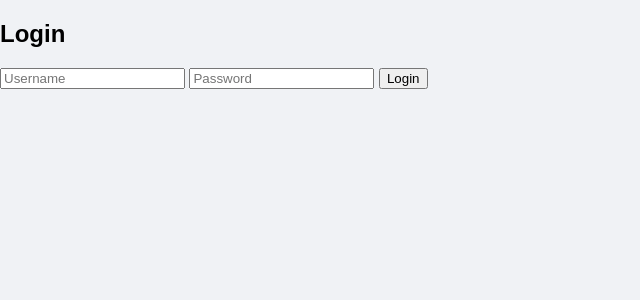
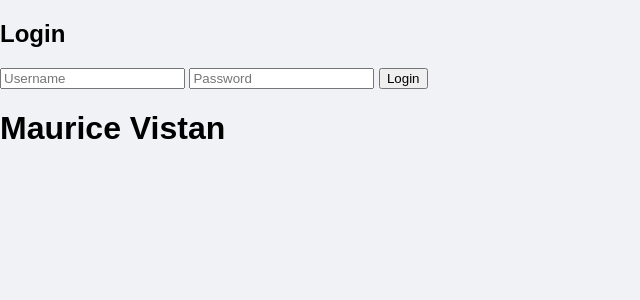
Before and after one commit to mvistan-ctrl/troubleshooting-ai, a FastAPI app: page / in a window 1280 px wide. Shown: the top 300 px of the page, without its empty margins (0-640 px from the left). Run offline with FastAPI, Linux system fonts and the light colour scheme.

Commit message:
Add header with name 'Maurice Vistan' to login page

```diff
--- a/templates/login.html
+++ b/templates/login.html
@@ -32,5 +32,6 @@
         <input id="pass" type="password" placeholder="Password">
         <button onclick="login()">Login</button>
     </div>
+    <div><h1>Maurice Vistan<h1></div>
 </body>
 </html>
```
